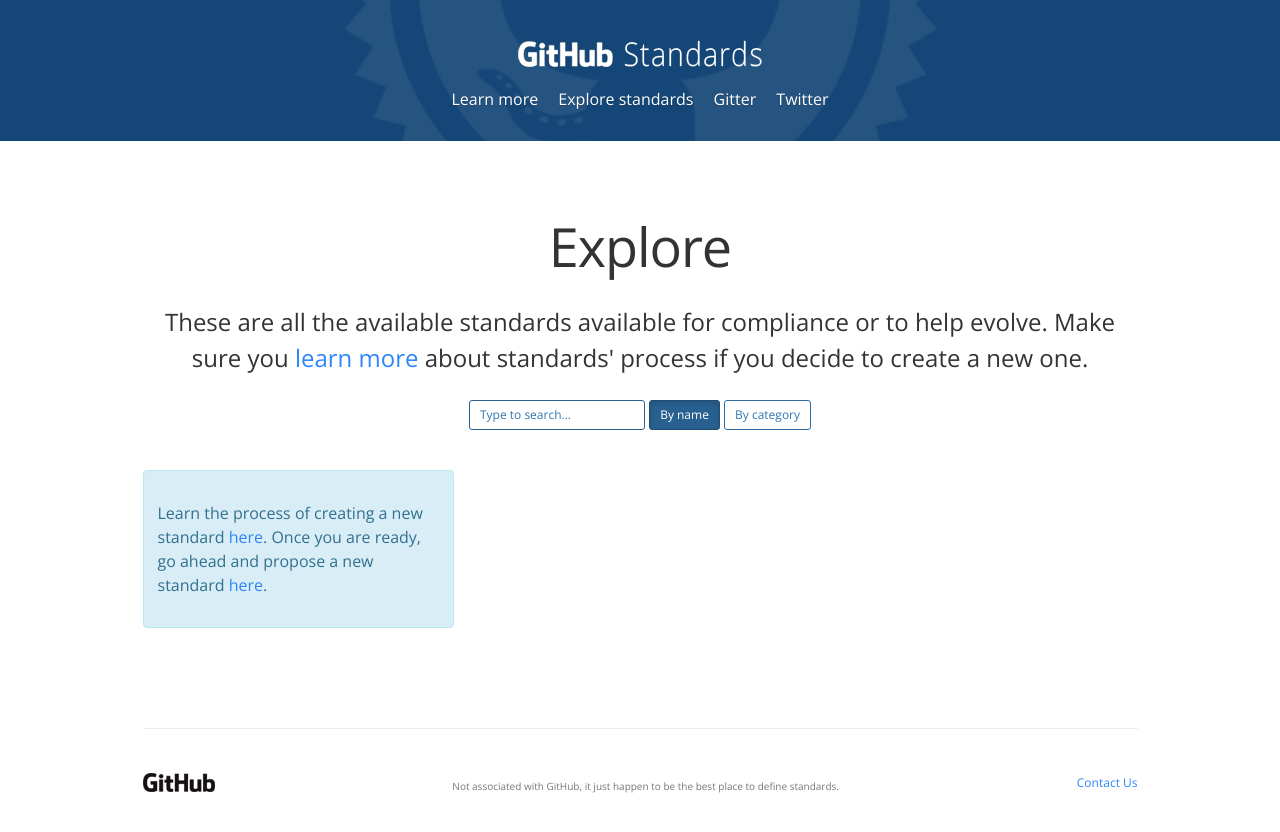
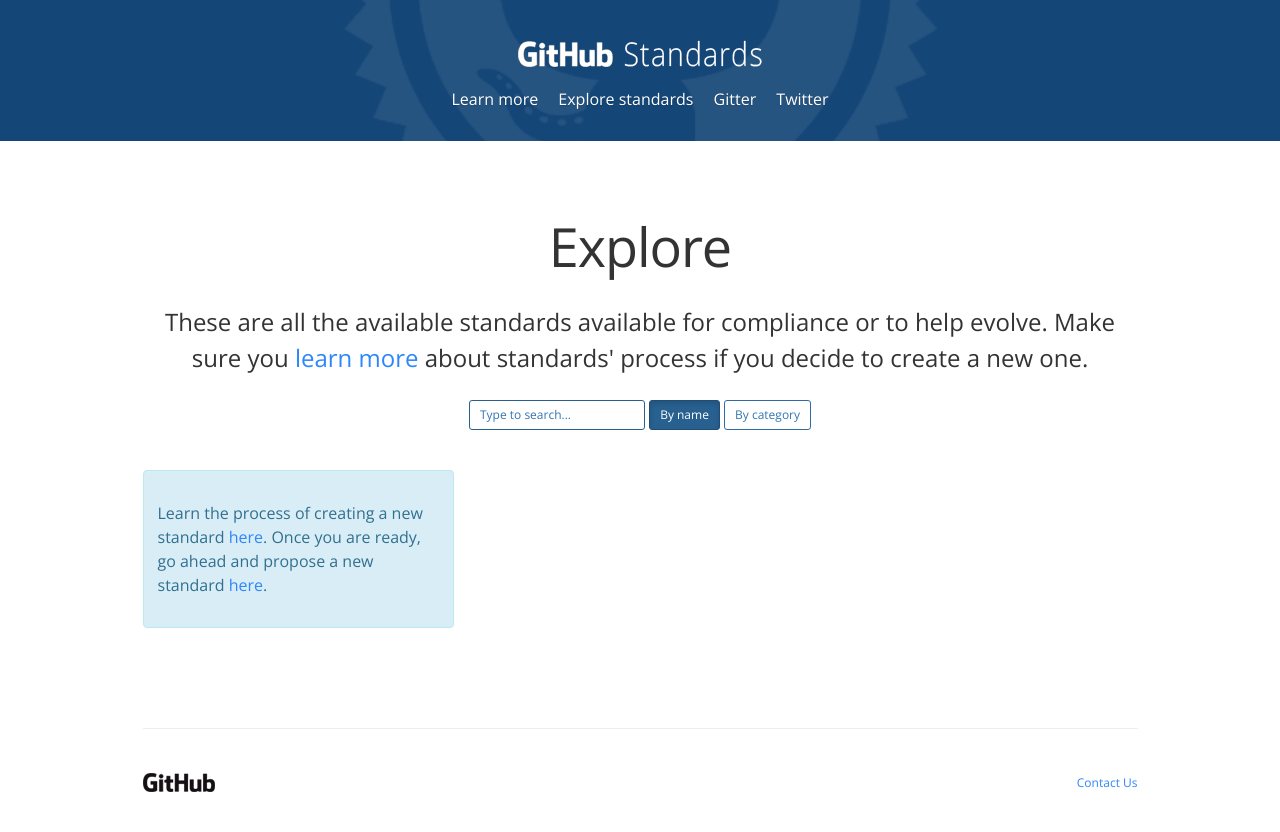
Before and after one commit to standards/standards.github.io, a Jekyll site: the page built from docs/explore.md, in a window 1280 px wide. Shown: the top 832 px of the page. Built offline with Jekyll 4.4.1, drawn with Linux system fonts in a browser that asks for light colours.

Commit message:
Update footer.html

```diff
--- a/_includes/footer.html
+++ b/_includes/footer.html
@@ -4,11 +4,9 @@
           <li><a href="https://gitter.im/Standards/Lobby">Contact Us</a></li>
         </ul>
 
-        <a href="https://github.com">
+        <a href="https://github.com/Standards">
           <img src="{{site.url}}/assets/img/github-logo.png"/>
         </a>
-
-		<p>Not associated with GitHub, it just happen to be the best place to define standards.</p>
       </div>
     </footer>
     {% if page.url == "/explore" %}
```
